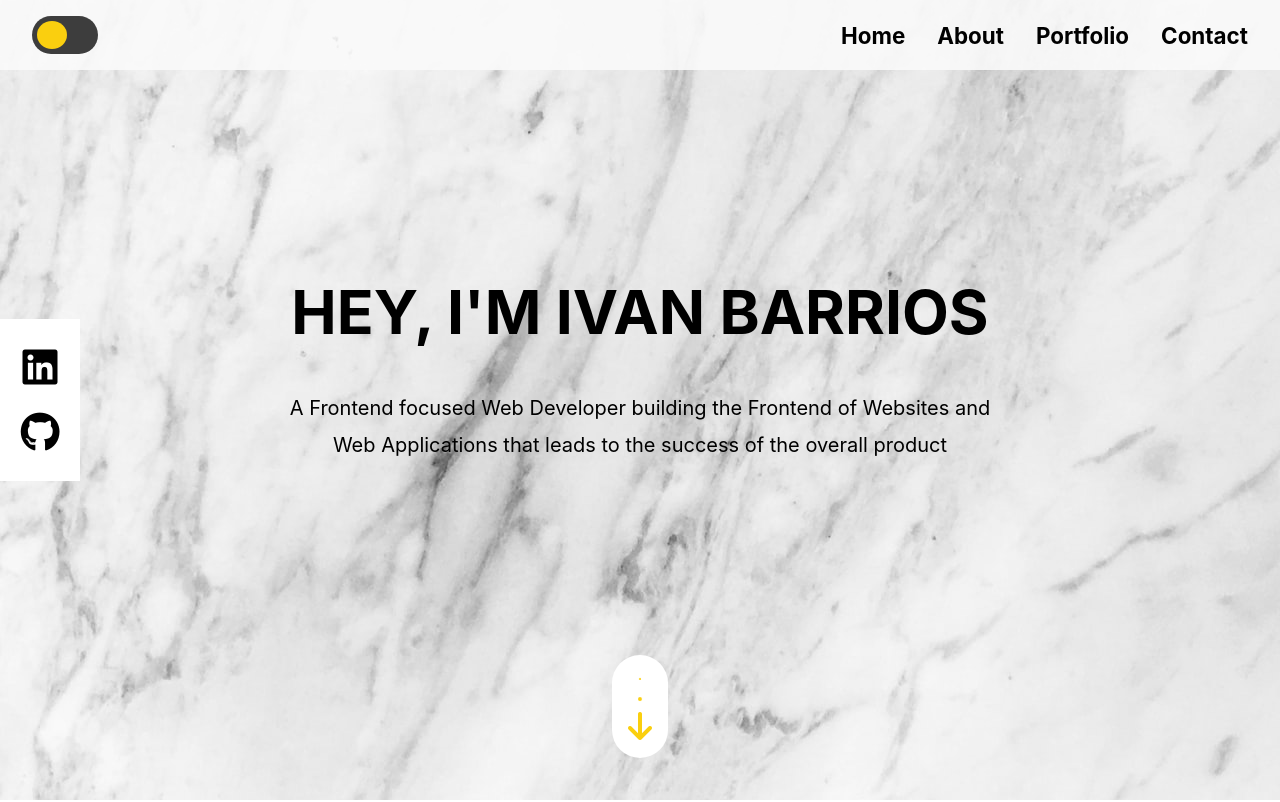
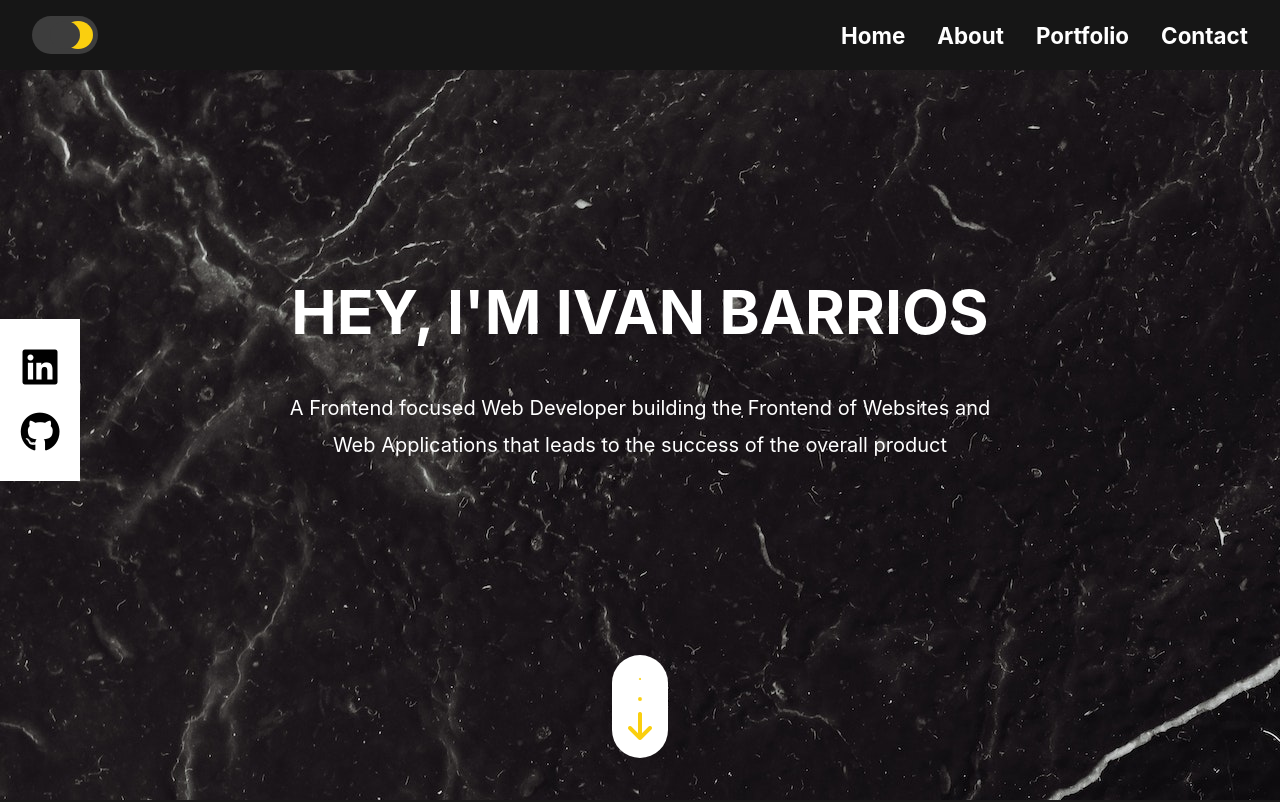
Before and after one commit to ivan-barrios/my-portfolio, a React (Create React App) app: page / in a window 1280 px wide. Shown: the top 802 px of the page. Built offline with nearby package versions, Linux system fonts and the light colour scheme.

Commit message:
start with dark mode

```diff
--- a/package.json
+++ b/package.json
@@ -6,6 +6,7 @@
     "@testing-library/jest-dom": "^5.16.5",
     "@testing-library/react": "^13.4.0",
     "@testing-library/user-event": "^13.5.0",
+    "gh-pages": "^5.0.0",
     "react": "^18.2.0",
     "react-dom": "^18.2.0",
     "react-scripts": "5.0.1",
@@ -13,6 +14,8 @@
     "web-vitals": "^2.1.4"
   },
   "scripts": {
+    "predeploy": "npm run build",
+    "deploy": "gh-pages -d build",
     "start": "react-scripts start",
     "build": "react-scripts build",
     "test": "react-scripts test",
@@ -35,5 +38,6 @@
       "last 1 firefox version",
       "last 1 safari version"
     ]
-  }
+  },
+  "homepage": "https://ivan-barrios.github.io/my-portfolio"
 }
--- a/src/App.js
+++ b/src/App.js
@@ -11,7 +11,7 @@ export const ThemeContext = createContext(null);
 
 function App() {
   const [showMenu, setShowMenu] = useState(false);
-  const [theme, setTheme] = useState("light");
+  const [theme, setTheme] = useState("dark");
 
   const toggleTheme = () => {
     setTheme((curr) => (curr === "light" ? "dark" : "light"));
```
Also changed, not shown: 1 other file (tests, documents, lock files or other folders).
